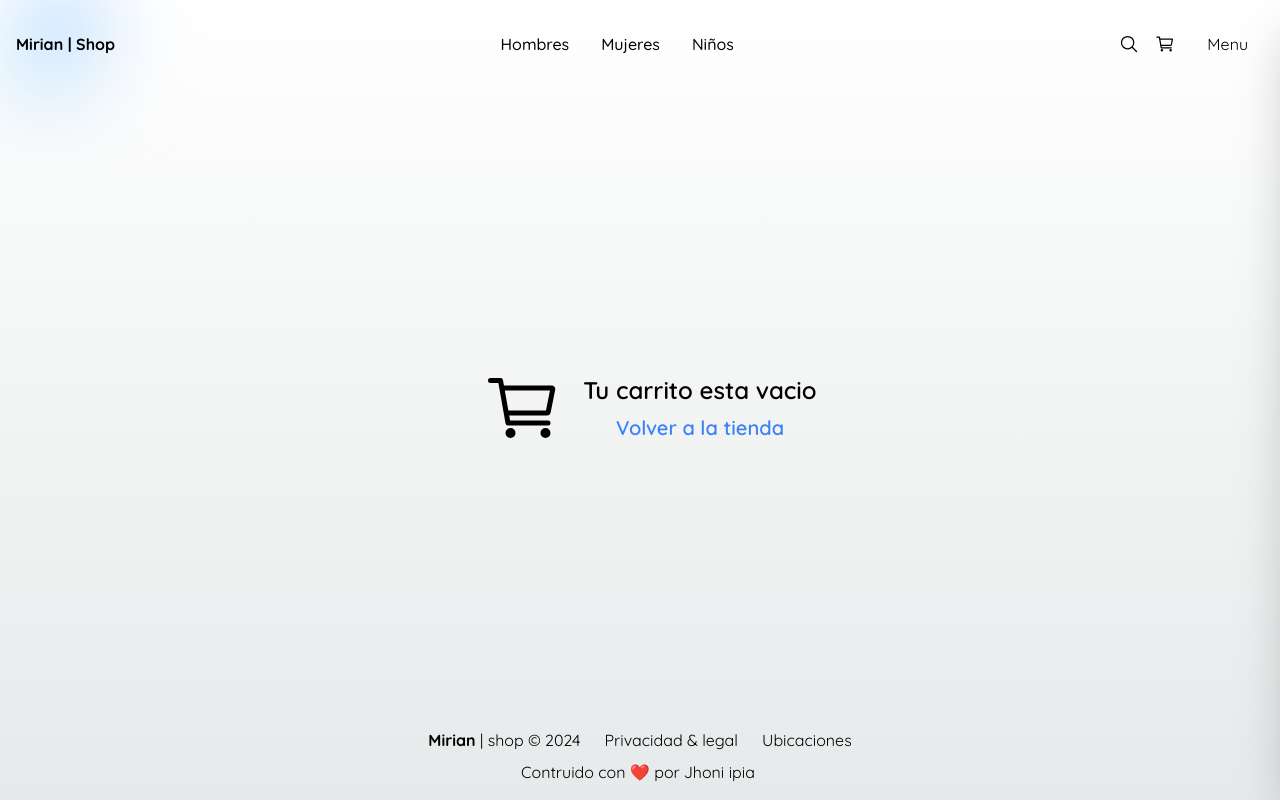
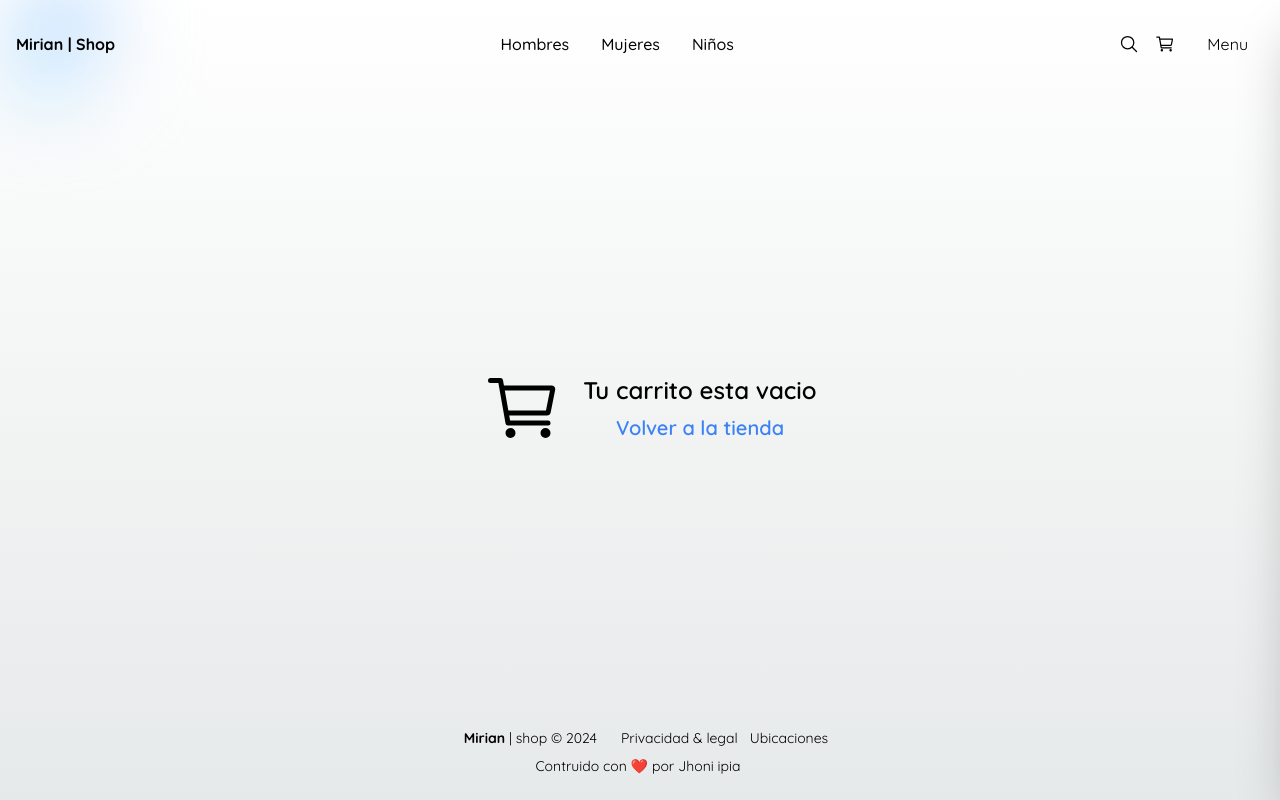
Before and after one commit to Jhonii10/mirian-shop, a Next.js app: page /empty in a window 1280 px wide. Built offline with nearby package versions, Linux system fonts and the light colour scheme; no server answers.

Commit message:
updated for demo production

```diff
--- a/package.json
+++ b/package.json
@@ -20,6 +20,7 @@
     "next-auth": "^5.0.0-beta.19",
     "react": "^18",
     "react-dom": "^18",
+    "react-helmet": "^6.1.0",
     "react-hook-form": "^7.52.1",
     "react-hot-toast": "^2.4.1",
     "react-icons": "^5.2.1",
@@ -32,6 +33,7 @@
     "@types/node": "^20",
     "@types/react": "^18",
     "@types/react-dom": "^18",
+    "@types/react-helmet": "^6.1.11",
     "eslint": "^8",
     "eslint-config-next": "14.2.5",
     "postcss": "^8",
--- a/src/actions/auth/actions.ts
+++ b/src/actions/auth/actions.ts
@@ -4,7 +4,6 @@
 import { signIn, signOut } from '@/auth.config';
 import { prisma } from '@/lib/prisma';
 import bcryptjs from 'bcryptjs';
-import { redirect } from 'next/navigation';
 
 export async function authenticate(
 prevState: string | undefined,
--- a/src/app/(shop)/admin/products/[slug]/ui/ProductForm.tsx
+++ b/src/app/(shop)/admin/products/[slug]/ui/ProductForm.tsx
@@ -93,7 +93,7 @@ export const ProductForm = ({ product , categories }: Props) => {
     setValue('images', undefined);
 
     setTimeout(() => {
-        toast.success("operacion exitosa")
+        toast.success("producto guardado")
     }, 250);
 
 
--- a/src/app/(shop)/checkout/address/page.tsx
+++ b/src/app/(shop)/checkout/address/page.tsx
@@ -3,6 +3,7 @@ import { AddressForm } from "./ui/AddressForm";
 import { getContries, getUserAddress } from "@/actions";
 import { auth } from "@/auth.config";
 import { Address } from "@/interfaces";
+import { redirect } from "next/navigation";
 
 export default async function AddressPage() {
 
@@ -10,12 +11,12 @@ export default async function AddressPage() {
   const session = await auth();
   const userStoreAddress = await getUserAddress(session?.user.id as string);
 
-
+  if(!session){
+    redirect('/auth/login')
+  }
 
   return (
     <div className="flex flex-col sm:justify-center sm:items-center mb-16 px-10 sm:px-0">
-
-
 
       <div className="w-full  xl:w-[1000px] flex flex-col justify-center text-left">
 
--- a/src/app/(shop)/checkout/address/ui/AddressForm.tsx
+++ b/src/app/(shop)/checkout/address/ui/AddressForm.tsx
@@ -33,9 +33,7 @@ export const AddressForm =({countries , userStoreAddress = {}}: Props) => {
     const router = useRouter();
 
 
-    const session = useSession({
-        required: true
-    });
+    const session = useSession();
 
 
     const {handleSubmit , register, formState:{isValid}, reset} = useForm<FormInputs>({
--- a/src/app/(shop)/layout.tsx
+++ b/src/app/(shop)/layout.tsx
@@ -12,10 +12,6 @@ export default async function ShopLayout({
 
   return (
     <main className="min-h-screen ">
-      <Toaster
-      position="bottom-right"
-      reverseOrder={false}
-      />
       <TopMenu/>
       <Sidebar session={session}/>
       <div className="px-4">
--- a/src/app/auth/login/ui/LoginForm.tsx
+++ b/src/app/auth/login/ui/LoginForm.tsx
@@ -2,11 +2,12 @@
 
 import { authenticate } from '@/actions/auth/actions';
 import Link from 'next/link'
-import React, { useActionState, useEffect } from 'react'
+import React, { useEffect } from 'react'
 import { IoInformationOutline } from 'react-icons/io5';
 import { useFormState, useFormStatus } from 'react-dom';
 import clsx from 'clsx';
 import { useRouter } from 'next/navigation';
+import toast from 'react-hot-toast';
 
 export const LoginForm = () => {
 
@@ -19,9 +20,13 @@ export const LoginForm = () => {
 
     useEffect(() => {
         if (state === 'Success') {
-            router.replace('/')
+
+            toast.success('inicio de session exitoso')
+            router.replace('/');
         }
-    }, [state]);
+    }, [state , router]);
+
+
 
 
   return (
--- a/src/app/layout.tsx
+++ b/src/app/layout.tsx
@@ -2,6 +2,7 @@ import type { Metadata } from "next";
 import "./globals.css";
 import { quicksand } from "@/font";
 import { Providers } from "@/components";
+import { Toaster } from "react-hot-toast";
 
 
 
@@ -20,6 +21,10 @@ export default function RootLayout({
   return (
     <html lang="en">
       <body className={quicksand.className}>
+      <Toaster
+      position="bottom-right"
+      reverseOrder={false}
+      />
         <Providers>
           {children}
         </Providers>
--- a/src/auth.config.ts
+++ b/src/auth.config.ts
@@ -7,10 +7,12 @@ import bcryptjs from 'bcryptjs';
 
 
 export const authConfig = {
+  trustHost:true,
   pages: {
     signIn: '/auth/login',
     newUser: '/auth/new-account',
   },
+
 
   callbacks:{
     authorized({ auth, request: { nextUrl } }) {
@@ -46,6 +48,8 @@ export const authConfig = {
         return session;
     },
   },
+
+
 
   providers: [
     Credentials({
--- a/src/components/ui/footer/Footer.tsx
+++ b/src/components/ui/footer/Footer.tsx
@@ -3,13 +3,13 @@ import React from 'react'
 
 export const Footer = () => {
   return (
-    <div className='flex flex-col w-full text-md mb-10 gap-2'>
-        <div className='flex justify-center'>
+    <div className='flex flex-col w-full  mb-10 gap-2'>
+        <div className='flex justify-center px-2'>
         <Link
             href={'/'}
-            className='mx-3'
+            className='mx-3 text-xs sm:text-sm'
         >
-            <span className='antialiased font-bold'>Mirian </span>
+            <span className='antialiased font-bold '>Mirian </span>
             <span>| shop</span>{' '}
             <span>© {new Date().getFullYear()}</span>
 
@@ -17,7 +17,7 @@ export const Footer = () => {
 
         <Link
             href={'/'}
-            className='mx-3'
+            className='mx-3 text-xs sm:text-sm'
         >
             <span >Privacidad & legal </span>
 
@@ -25,14 +25,14 @@ export const Footer = () => {
 
         <Link
             href={'/'}
-            className='mx-3'
+            className='text-xs sm:text-sm'
         >
-            <span>Ubicaciones</span>
+            <span >Ubicaciones</span>
 
         </Link>
         </div>
 
-        <div className='flex justify-center'>
+        <div className='flex justify-center text-xs sm:text-sm'>
             Contruido con ❤️ por {' '}
             <Link
                 href={'https://www.jhoniipia.com'}
--- a/src/components/ui/sidebar/Sidebar.tsx
+++ b/src/components/ui/sidebar/Sidebar.tsx
@@ -5,7 +5,7 @@ import { useUiStore } from '@/store'
 import clsx from 'clsx'
 import { Session } from 'next-auth'
 import Link from 'next/link'
-import React from 'react'
+import React, { useEffect } from 'react'
 import { IoCloseOutline, IoLogInOutline, IoLogOutOutline, IoPeopleOutline, IoPersonOutline, IoSearchOutline, IoShirtOutline, IoTicketOutline } from 'react-icons/io5'
 
 export const Sidebar =  ({session}:{session:Session | null}) => {
@@ -15,18 +15,27 @@ export const Sidebar =  ({session}:{session:Session | null}) => {
   const isAuthenticated = !!session?.user;
   const isAdmin = session?.user.role === 'admin' ? true : false;
 
+  useEffect(() => {
+    if (isSideMenuOpen) {
+      document.body.classList.add('overflow-hidden');
+    } else {
+      document.body.classList.remove('overflow-hidden');
+    }
+  }, [isSideMenuOpen]);
 
 
 
 
   return (
     <>
+
        {
         isSideMenuOpen &&
         <>
 
+
             <div
-                className='fixed top-0 left-0 w-screen h-screen z-10 bg-black opacity-30'
+                className='fixed top-0 left-0 w-screen h-screen z-10 bg-black opacity-30 '
 
             />
             <div
@@ -41,6 +50,7 @@ export const Sidebar =  ({session}:{session:Session | null}) => {
                     "fixed p-5 right-0 top-0  w-full sm:w-[400px] h-screen bg-white z-20 shadow-2xl transform transition-all duration-500",
                     {
                         "translate-x-full": !isSideMenuOpen,
+                        "overflow-scroll":isSideMenuOpen
                     }
                     )
                 }
--- a/src/components/ui/top-menu/TopMenu.tsx
+++ b/src/components/ui/top-menu/TopMenu.tsx
@@ -57,9 +57,9 @@ export const TopMenu = () => {
 
         {/* search, car, menu */}
         <div className='flex items-center gap-4'>
-            <Link href={'/search'} >
+            <div>
                 <IoSearchOutline className='w-5 h-5' />
-            </Link>
+            </div>
             <Link href={(isClient && getTotalProductsIncart === 0) ?'/empty':'/cart'} >
                 <div className='relative'>
                     {
```
Also changed, not shown: 1 other file (tests, documents, lock files or other folders).
